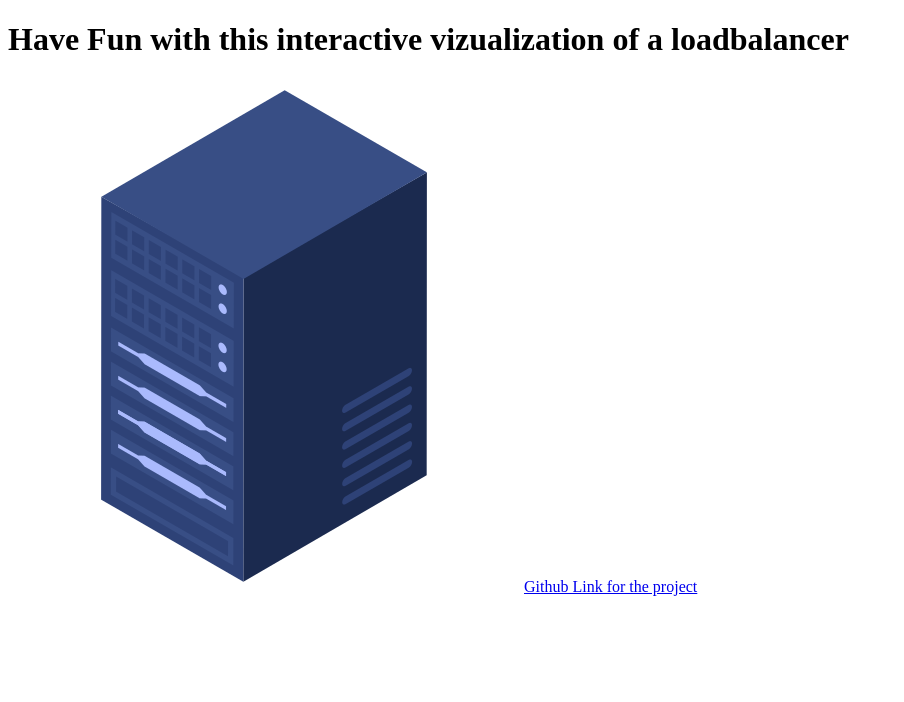
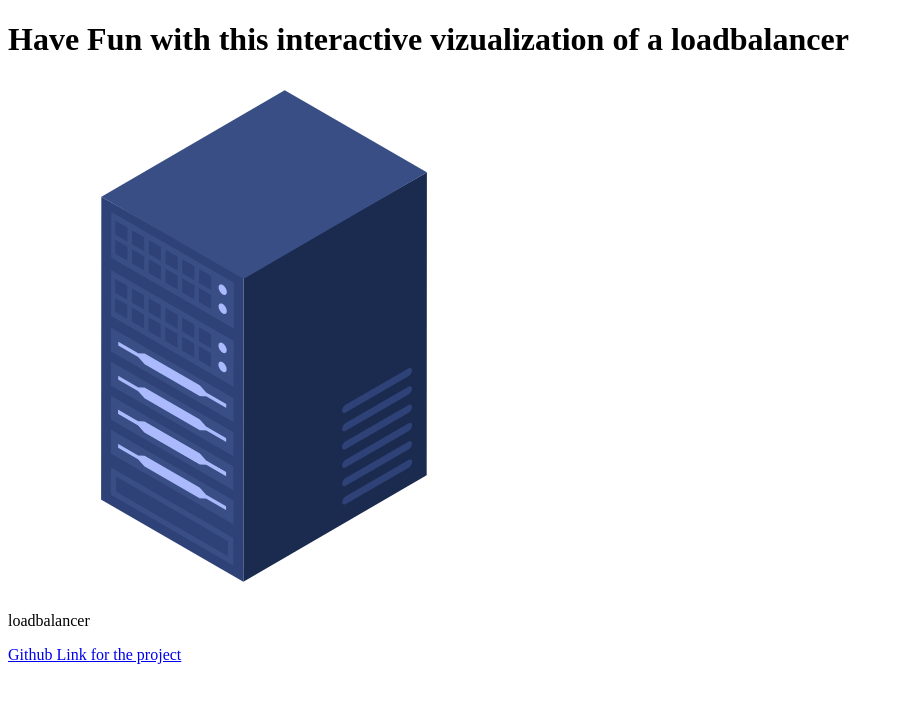
Before and after one commit to Ricardo-Ceia/loadbalancer, a website: page visual/public/index.html in a window 1280 px wide. Shown: the whole page, without its empty margins (0-904 px from the left). Drawn offline with Linux system fonts and the light colour scheme.

Commit message:
create label for loadbalancer

```diff
--- a/visual/public/index.html
+++ b/visual/public/index.html
@@ -7,7 +7,10 @@
 </head>
 <body>
     <h1>Have Fun with this interactive vizualization of a loadbalancer</h1>
-    <img src="./images/loadbalancer.png" alt="Loadbalancer" >
+    <div>
+        <img src="./images/loadbalancer.png" alt="Loadbalancer" >
+        <p>loadbalancer</p>
+    </div>
     <a href="https://github.com/Ricardo-Ceia/loadbalancer">Github Link for the project</a>
 </body>
 </html>
```
